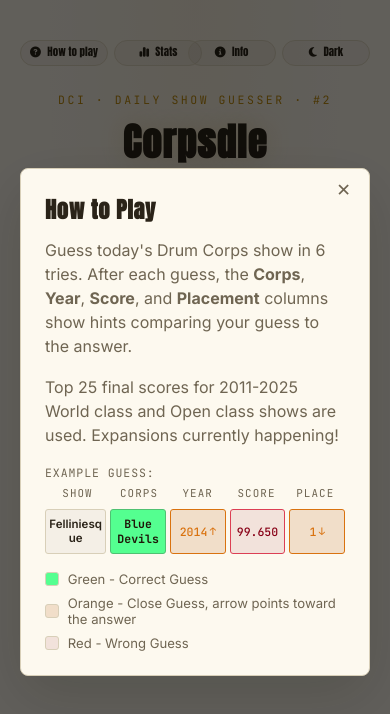
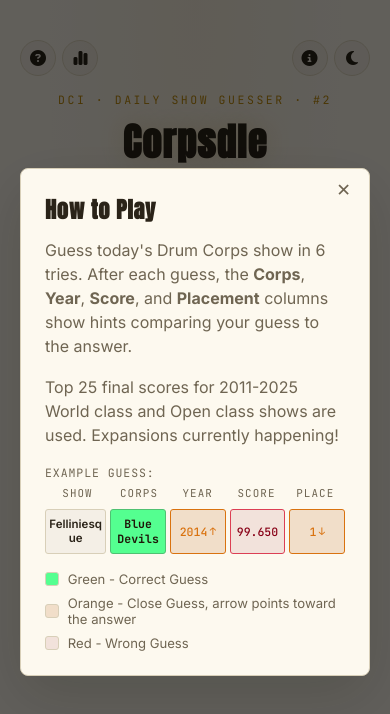
Before and after one commit to Tristen-Trias/Corpsdle, an Angular app: page / in a window 390 px wide. Shown: the top 714 px of the page. Built offline with nearby package versions, Linux system fonts and the light colour scheme.

Commit message:
Spacing fixes

```diff
--- a/src/app/components/header/header.css
+++ b/src/app/components/header/header.css
@@ -89,16 +89,23 @@
   .how-to-play-btn,
   .stats-btn,
   .info-btn {
-    width: 5.5rem;
-    padding: 0.4rem 0.4rem;
-    font-size: 0.68rem;
+    width: 2.25rem;
+    height: 2.25rem;
+    padding: 0;
+    gap: 0;
+    font-size: 1rem;
+    border-radius: 50%;
+  }
+
+  .btn-label {
+    display: none;
   }
 
   .stats-btn {
-    left: 5.9rem;
+    left: 2.65rem;
   }
 
   .info-btn {
-    right: 5.9rem;
+    right: 2.65rem;
   }
 }
--- a/src/app/components/header/header.html
+++ b/src/app/components/header/header.html
@@ -1,9 +1,9 @@
 <header class="scoreboard-header">
   <button type="button" class="how-to-play-btn" (click)="howToPlay.emit()" aria-label="How to play" title="How to play">
-    <i class="fa-solid fa-circle-question"></i> How to play
+    <i class="fa-solid fa-circle-question"></i> <span class="btn-label">How to play</span>
   </button>
   <button type="button" class="stats-btn" (click)="stats.emit()" aria-label="Statistics" title="Statistics">
-    <i class="fa-solid fa-chart-simple"></i> Stats
+    <i class="fa-solid fa-chart-simple"></i> <span class="btn-label">Stats</span>
   </button>
   <button
     type="button"
@@ -13,10 +13,10 @@
     title="Toggle theme"
   >
     <i class="fa-solid" [class.fa-sun]="theme() === 'dark'" [class.fa-moon]="theme() !== 'dark'"></i>
-    {{ theme() === 'dark' ? 'Light' : 'Dark' }}
+    <span class="btn-label">{{ theme() === 'dark' ? 'Light' : 'Dark' }}</span>
   </button>
   <button type="button" class="info-btn" (click)="info.emit()" aria-label="Info" title="Info">
-    <i class="fa-solid fa-circle-info"></i> Info
+    <i class="fa-solid fa-circle-info"></i> <span class="btn-label">Info</span>
   </button>
   <p class="eyebrow">
     @if (isUnlimited()) {
--- a/src/app/components/how-to-play-modal/how-to-play-modal.css
+++ b/src/app/components/how-to-play-modal/how-to-play-modal.css
@@ -1,3 +1,7 @@
+:host {
+  display: contents;
+}
+
 .modal-overlay {
   position: fixed;
   inset: 0;
--- a/src/app/components/info-modal/info-modal.css
+++ b/src/app/components/info-modal/info-modal.css
@@ -1,3 +1,7 @@
+:host {
+  display: contents;
+}
+
 .modal-overlay {
   position: fixed;
   inset: 0;
--- a/src/app/components/result-banner/result-banner.css
+++ b/src/app/components/result-banner/result-banner.css
@@ -1,3 +1,7 @@
+:host {
+  display: contents;
+}
+
 .banner {
   border-radius: 6px;
   padding: 1rem 1.25rem;
--- a/src/app/components/stats-modal/stats-modal.css
+++ b/src/app/components/stats-modal/stats-modal.css
@@ -1,3 +1,7 @@
+:host {
+  display: contents;
+}
+
 .modal-overlay {
   position: fixed;
   inset: 0;
```
